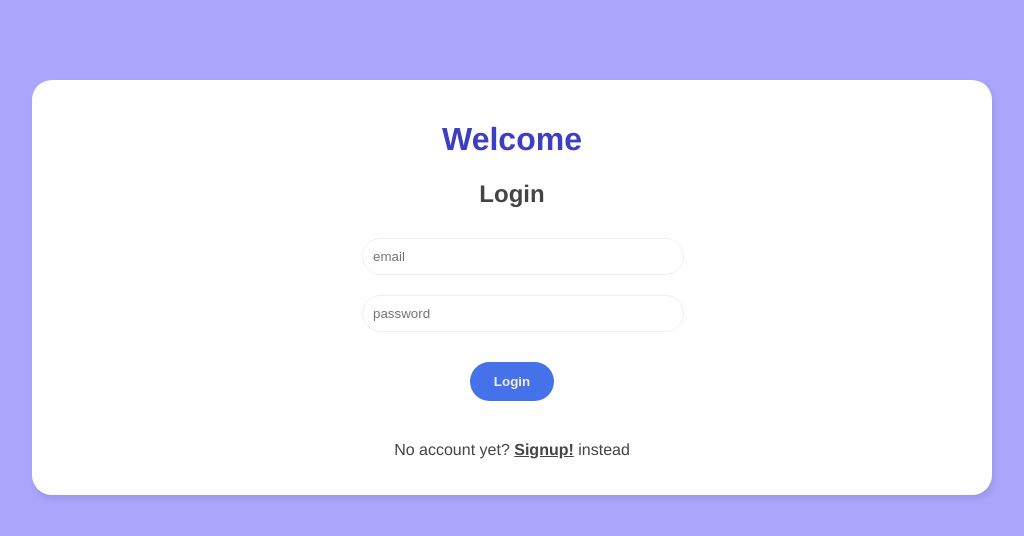
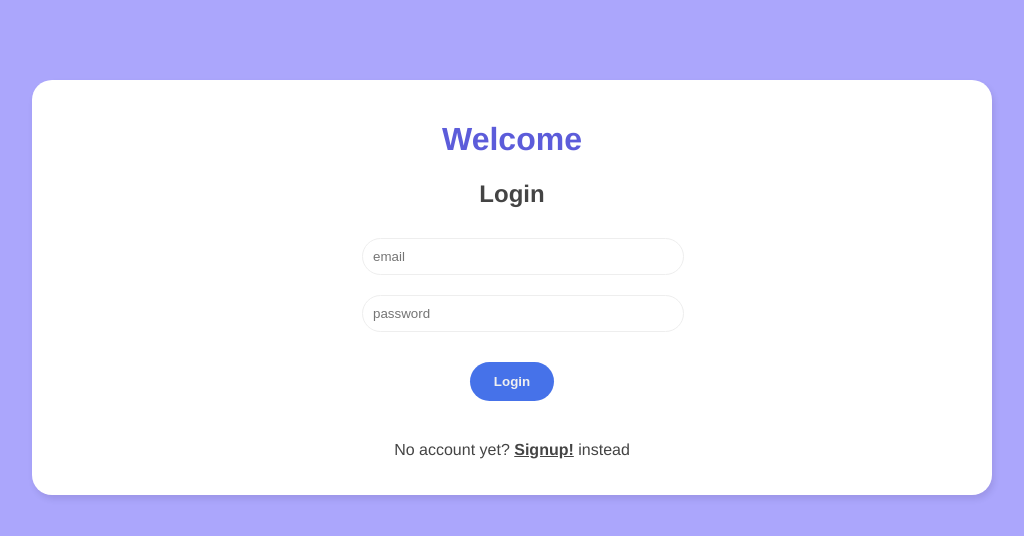
Before and after one commit to evilimas/Live-chat-app, a Vue app: page / in a window 1280 px wide. Shown: the top 536 px of the page, without its empty margins (128-1152 px from the left). Built offline with nearby package versions, Linux system fonts and the light colour scheme; no server answers.

Commit message:
small fix

```diff
--- a/src/components/Navbar.vue
+++ b/src/components/Navbar.vue
@@ -1,7 +1,9 @@
 <template>
   <nav v-if="user">
     <div>
-      <p>Hey there {{ user?.displayName }}</p>
+      <p>
+        Hey there <span class="display-name">{{ user?.displayName }}</span>
+      </p>
       <p class="email">Currently logged in as {{ user?.email }}</p>
     </div>
     <button @click="handleClick">Logout</button>
@@ -42,4 +44,7 @@ nav p.email {
   font-size: 14px;
   color: #999;
 }
+.display-name {
+  font-weight: bold;
+}
 </style>
--- a/src/views/Welcome.vue
+++ b/src/views/Welcome.vue
@@ -36,7 +36,7 @@ const enterChat = () => {
 
 <style>
 .welcome h1 {
-  color: rgb(62, 62, 194);
+  color: rgb(92, 92, 218);
 }
 .welcome {
   text-align: center;
```
